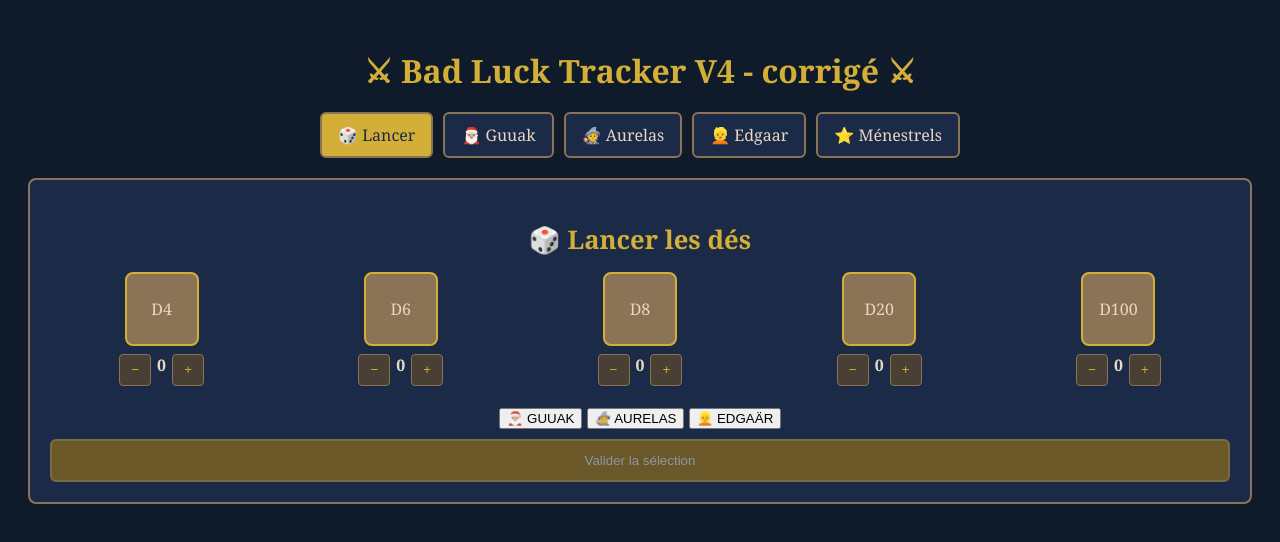
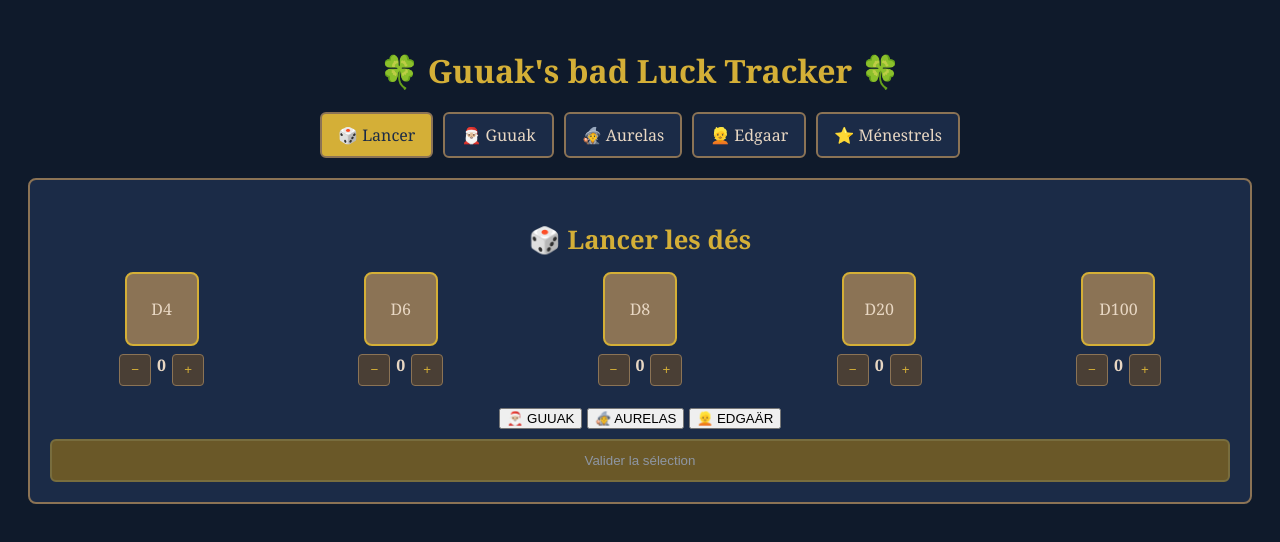
Before and after one commit to Armand-Ghaderi/guuak-s-bad-luck-tracker, a plain HTML site: page index.html in a window 1280 px wide. Drawn offline with Linux system fonts and the light colour scheme.

Commit message:
Update index.html

```diff
--- a/index.html
+++ b/index.html
@@ -54,7 +54,7 @@ a { color:#d4af37; text-decoration:none; }
 </style>
 </head>
 <body>
-<h1>⚔ Bad Luck Tracker V4 - corrigé ⚔</h1>
+<h1>🍀 Guuak's bad Luck Tracker 🍀</h1>
 
 <!-- TABS -->
 <div class="tabs">
```
